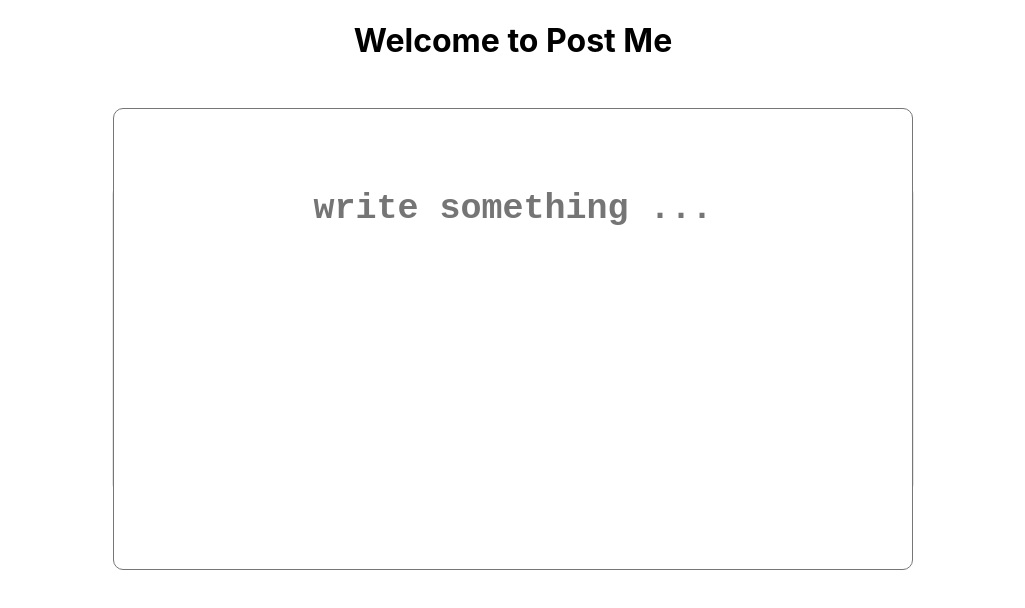
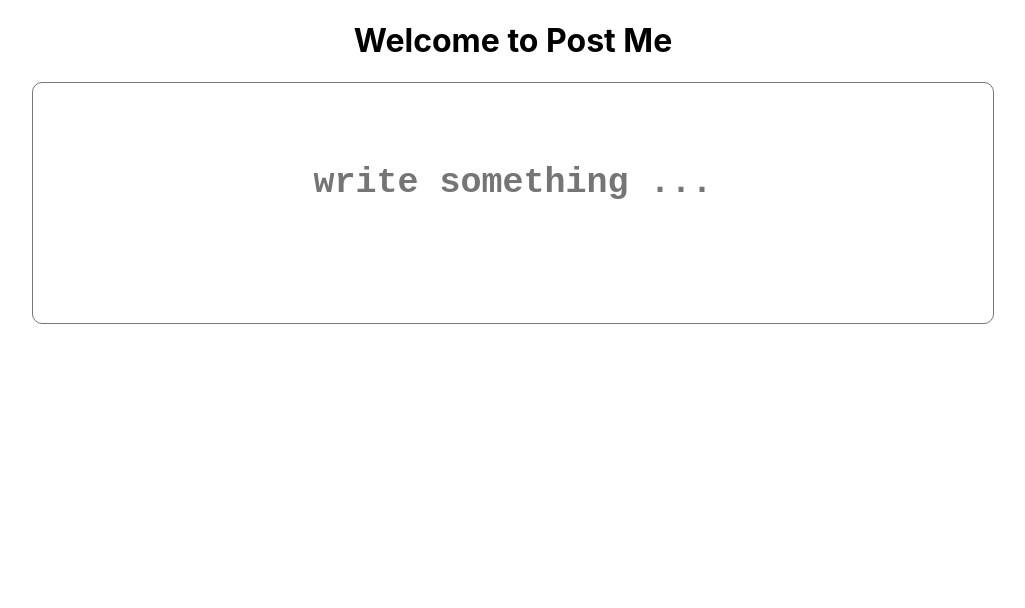
Before and after one commit to ElitDevs/PostMe, a React (Create React App) app: page / in a window 1280 px wide. Shown: the top 608 px of the page, without its empty margins (127-1152 px from the left). Built offline with nearby package versions, Linux system fonts and the light colour scheme.

Commit message:
fix css & adding buttons area

```diff
--- a/src/Containers/App.css
+++ b/src/Containers/App.css
@@ -2,14 +2,13 @@
   display: flex;
   justify-content: center;
   align-items: center;
-  height: 300px;
+  flex-direction: column;
   width: 800px;
-  margin: 10% auto;
-  border: 1px solid #e5e5e5;
-  border-radius: 6px;
+  margin: 0 auto;
 }
+
 .postItem {
-  width: 800px;
+  width: 100%;
   height: 100%;
   border-radius: 10px;
   text-align: center;
--- a/src/Containers/App.js
+++ b/src/Containers/App.js
@@ -7,17 +7,16 @@ class App extends Component {
 
   render() {
     return (
-      <div>
+      <div className="App">
         <div>
           <h1 style={{ textAlign: "center" }}>Welcome to Post Me</h1>
         </div>
-        <div className="App">
-          <textarea
-            className="postItem"
-            defaultValue=""
-            placeholder="write something ..."
-          ></textarea>
-        </div>
+        <textarea
+          className="postItem"
+          defaultValue=""
+          placeholder="write something ..."
+        ></textarea>
+        <div className="controlButtons"></div>
       </div>
     );
   }
```
